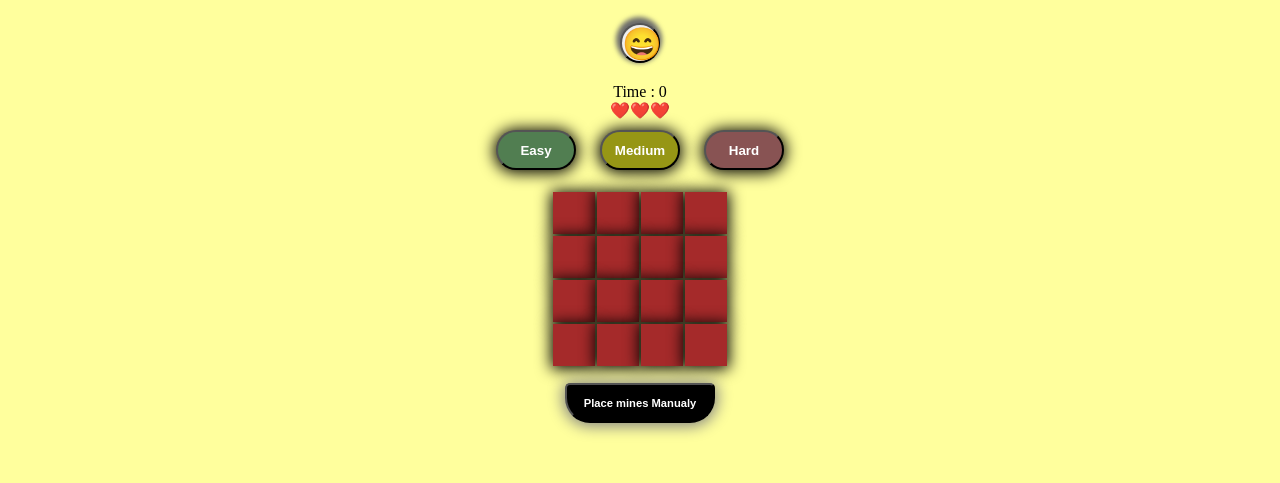
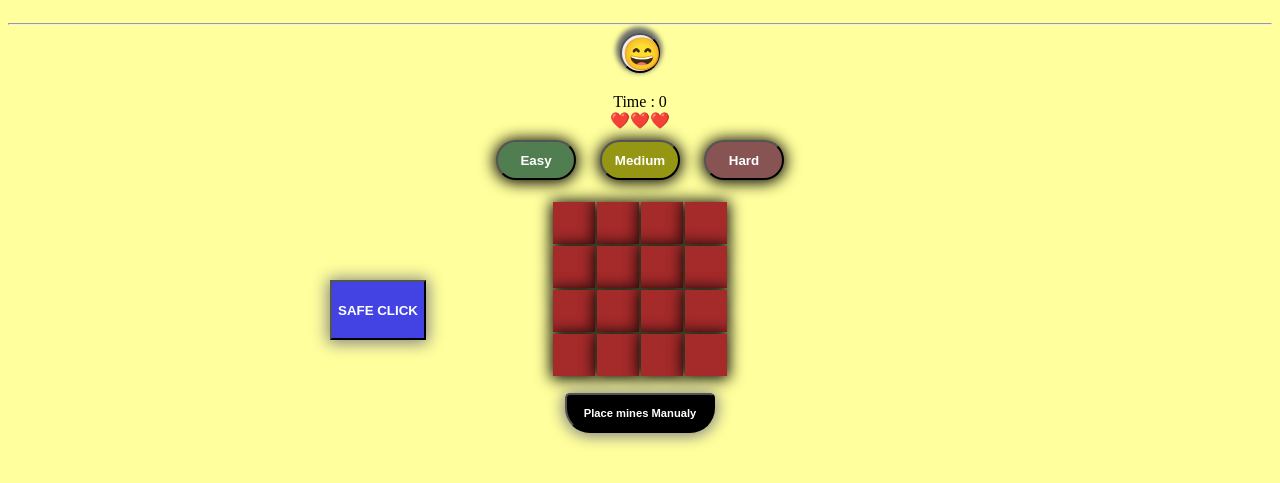
Before and after one commit to AyalMagid/Minesweeper, a plain HTML site: page index.html in a window 1280 px wide. Shown: the part 67-550 px from the top of the page. Drawn offline with nearby package versions, Linux system fonts and the light colour scheme.

Commit message:
added safe click

```diff
--- a/css/app.css
+++ b/css/app.css
@@ -109,3 +109,19 @@ table.center {
     text-align: center;
 
 }
+
+.outline {
+    border: solid rgb(231, 231, 231) 2px;
+    box-sizing: border-box;
+}
+
+.safe-click {
+    position: absolute;
+    height: 60px;
+    margin-top: 150px;
+    left: 330px;
+    font-weight: bold;
+    background-color: rgb(67, 67, 228);
+    color: white;
+    box-shadow: 0px 1px 15px 2px gray;
+}
--- a/index.html
+++ b/index.html
@@ -14,16 +14,18 @@
     <h1 class="game-over">GAME OVER</h1>
     <h1 class="winner">YOU WIN!!!</h1>
     <div class="container">
-        <h2>MineSweeper</h2>
+        <h2>MineSweeper</h2><hr>
 
         <button onclick="init()" class="emoji">😄</button>
 
         <div class="timer"></div>
         <div class="life">Lifes - ❤️❤️❤️</div>
 
+        <button onclick="safeClick()" class="safe-click">SAFE CLICK</button>
         <button onclick="setMode(this)" class="easy">Easy</button>
         <button onclick="setMode(this)" class="med">Medium</button>
         <button onclick="setMode(this)" class="hard">Hard</button>
+
 
         <table class="center">
             <tbody class="game-board"></tbody>
--- a/js/game.js
+++ b/js/game.js
@@ -12,6 +12,8 @@ var isManual = false
 var gElLive = document.querySelector('.life')
 var gElGameOver = document.querySelector('.game-over')
 var gElWinner = document.querySelector('.winner')
+var elSafeClick = document.querySelector('.safe-click')
+var gSafeClicks = 0
 
 // This is an object by which the board size is set
 var gLevel = {
@@ -40,11 +42,15 @@ function init() {
 
     gBoard = []
 
+    gSafeClicks = 0
+
     gElLive.innerText = '❤️❤️❤️'
 
     gElGameOver.style.visibility = 'hidden'
 
     gElWinner.style.visibility = 'hidden'
+
+    elSafeClick.style.visibility = 'visible'
 
     gElSmileBtn.innerText = SMILE
 
@@ -184,7 +190,7 @@ function cellClicked(elCell, i, j) {
     var cellContent = (gBoard[i][j].isMine) ? MINE : gBoard[i][j].minesAroundCount
 
     // flipping cells by there content - continue accordingly
-    if (elCell.classList.contains('hidden')&& (!gBoard[i][j].isMarked) && gGame.minesPlaced === gLevel.MINES) {
+    if (elCell.classList.contains('hidden') && (!gBoard[i][j].isMarked) && gGame.minesPlaced === gLevel.MINES) {
 
         // MINE
         if ((cellContent === MINE)) {
@@ -192,7 +198,7 @@ function cellClicked(elCell, i, j) {
             console.log(gGame.lives, 'more lives has left')
             gElSmileBtn.innerText = SMILE_BOMBED
             LIVES = ' '
-            for (var i=0; i<gGame.lives; i++){
+            for (var i = 0; i < gGame.lives; i++) {
                 LIVES += '❤️'
             }
             gElLive.innerText = LIVES
@@ -201,10 +207,10 @@ function cellClicked(elCell, i, j) {
                 elCell.classList.add('bombed')
                 gameOver()
             } else {
-            setTimeout(() => {
-                gElSmileBtn.innerText = SMILE
-            }, 1000);
-        }
+                setTimeout(() => {
+                    gElSmileBtn.innerText = SMILE
+                }, 1000);
+            }
 
             // EMPTY - 0
         } else if (!cellContent) {
@@ -294,6 +300,27 @@ function cellMarked(elCell, cellI, cellJ) {
 }
 
 
+// bolding safe cells when user click the safeclick button
+function safeClick() {
+
+    if (gSafeClicks >= 3) return
+
+    for (var i = 0; i < gBoard.length; i++) {
+        var rndRowIdx = getRandomIntInclusive(0, gBoard.length - 1)
+        var rndColIdx = getRandomIntInclusive(0, gBoard.length - 1)
+        var elCell = document.querySelector(`#cell-${rndRowIdx}-${rndColIdx}`)
+        console.log(elCell)
+        if (!gBoard[rndRowIdx][rndColIdx].isMine) {
+            elCell.classList.add('outline')
+            gSafeClicks++
+            setTimeout (() => {
+                elCell.classList.remove('outline')
+            },2000)
+            return
+        }
+    }
+}
+
 // updating game is on + starting timer
 function gameStarted() {
 
@@ -342,6 +369,7 @@ function gameOver() {
         }
     }
     gElGameOver.style.visibility = 'visible'
+    elSafeClick.style.visibility = 'hidden'
     clearInterval(gameStartedInterval)
 }
 
```
